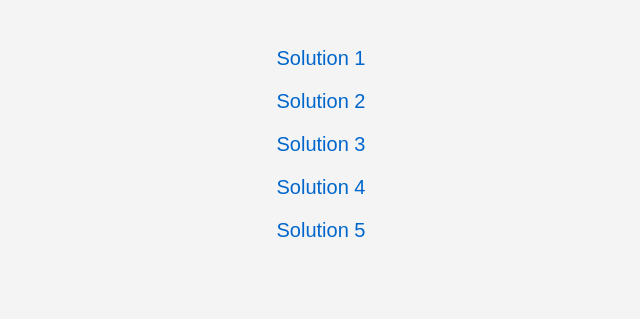
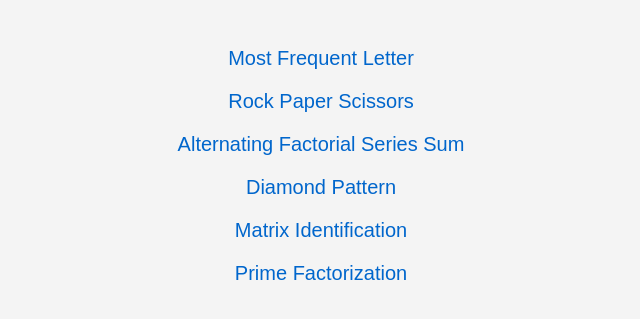
Before and after one commit to enjoy-ing/Cpp, a plain HTML site: page index.html in a window 1280 px wide. Shown: the part 81-400 px from the top of the page, without its empty margins (319-959 px from the left). Drawn offline with Linux system fonts and the light colour scheme.

Commit message:
Update index.html

```diff
--- a/index.html
+++ b/index.html
@@ -36,10 +36,11 @@
     <h1>Lab Solutions</h1>
 
     <!-- Links to Different Pages -->
-    <a href="solution1.html">Solution 1</a>
-    <a href="solution2.html">Solution 2</a>
-    <a href="solution3.html">Solution 3</a>
-    <a href="solution4.html">Solution 4</a>
-    <a href="solution5.html">Solution 5</a>
+    <a href="most-frequent-letter.html">Most Frequent Letter</a>
+    <a href="rock-paper-scissors.html">Rock Paper Scissors</a>
+    <a href="alternating-factorial-series-sum.html">Alternating Factorial Series Sum</a>
+    <a href="diamond-pattern.html">Diamond Pattern</a>
+    <a href="matrix-identify.html">Matrix Identification</a>
+    <a href="prime-fact.html">Prime Factorization</a>
 </body>
 </html>
```
